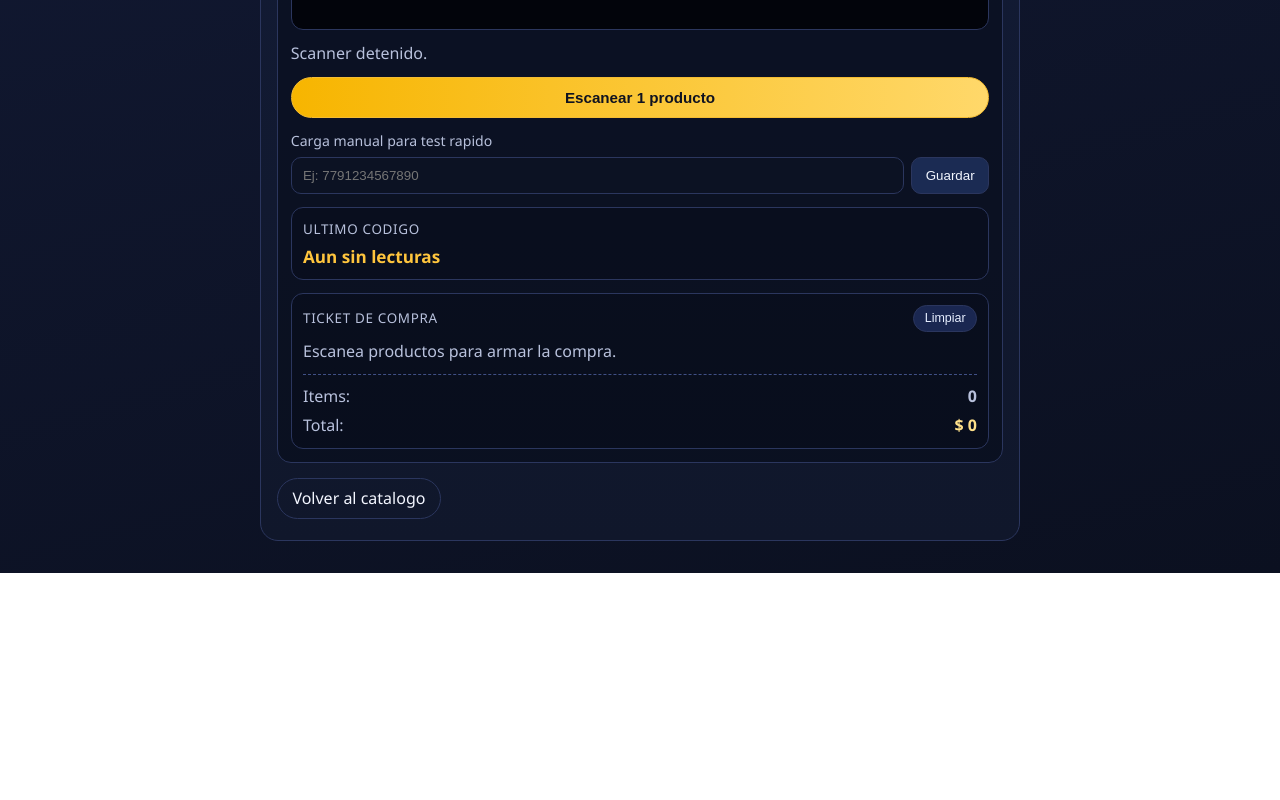
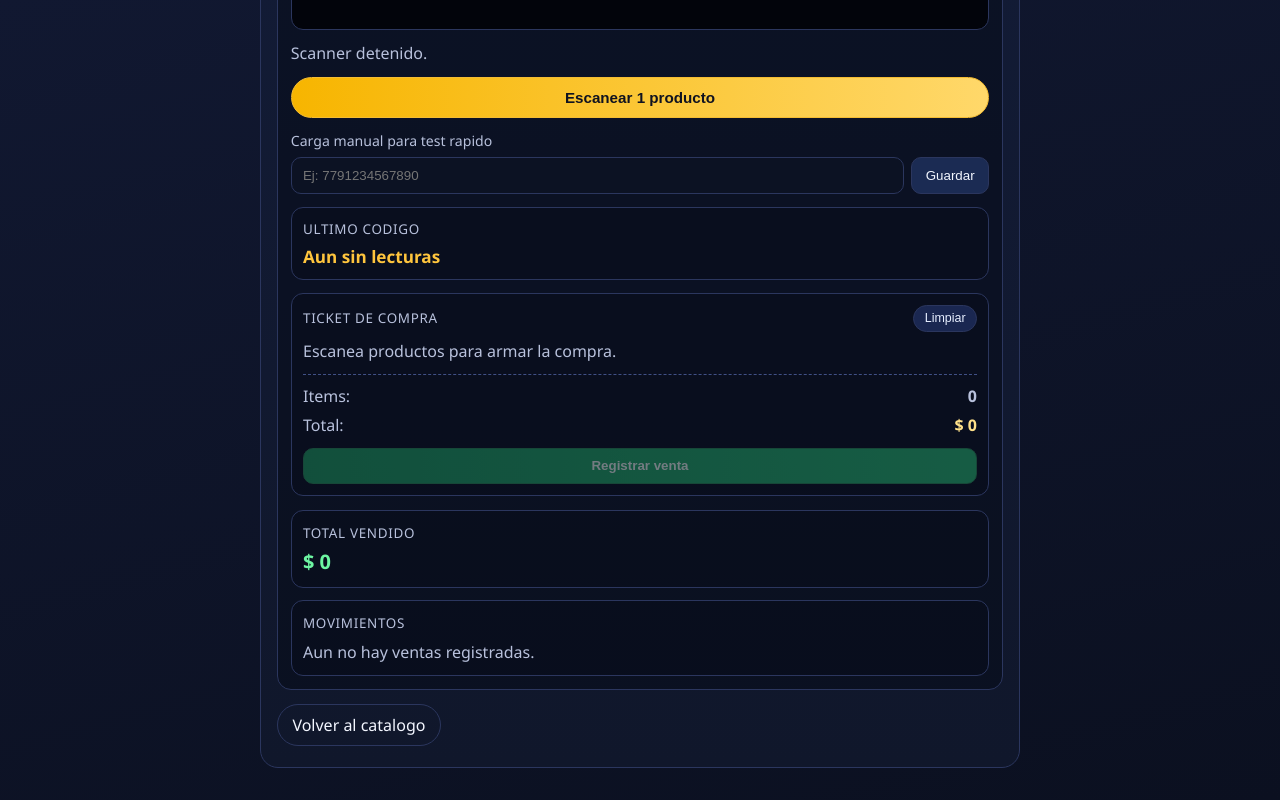
Before and after one commit to MoNRaSpGit/MiniSaaS, a React (Vite) app in the folder FrontSaas/: page /#/project/almacen in a window 1280 px wide. Shown: the part 1150-1950 px from the top of the page. Before the commit the page ends 1723 px from the top, so only its background shows below. Built offline with nearby package versions, Linux system fonts and the light colour scheme.

Commit message:
feat: add sales control panel with ingresos and movement details

```diff
--- a/FrontSaas/src/features/almacen/AlmacenScannerDemo.jsx
+++ b/FrontSaas/src/features/almacen/AlmacenScannerDemo.jsx
@@ -13,6 +13,13 @@ const SCAN_FORMATS = [
 
 function getNowLabel() {
   return new Date().toLocaleTimeString([], { hour: "2-digit", minute: "2-digit" });
+}
+
+function getNowDateTimeLabel() {
+  const now = new Date();
+  const date = now.toLocaleDateString("es-UY");
+  const time = now.toLocaleTimeString([], { hour: "2-digit", minute: "2-digit" });
+  return `${date} ${time}`;
 }
 
 const KNOWN_PRODUCTS = {
@@ -47,6 +54,13 @@ function formatCurrency(value) {
   }).format(value);
 }
 
+function formatIncomeAmount(value) {
+  const amount = new Intl.NumberFormat("es-UY", {
+    maximumFractionDigits: 0
+  }).format(value);
+  return `+$ ${amount}`;
+}
+
 function getDemoProductFromCode(code) {
   if (KNOWN_PRODUCTS[code]) {
     return { ...KNOWN_PRODUCTS[code], code };
@@ -79,6 +93,8 @@ export function AlmacenScannerDemo() {
   const [lastCode, setLastCode] = useState("");
   const [cart, setCart] = useState([]);
   const [manualCode, setManualCode] = useState("");
+  const [movements, setMovements] = useState([]);
+  const [openMovementId, setOpenMovementId] = useState(null);
 
   const isSupported = useMemo(() => {
     return typeof window !== "undefined" && "BarcodeDetector" in window;
@@ -263,6 +279,36 @@ export function AlmacenScannerDemo() {
     setScanMessage("Caja reiniciada. Listo para escanear.");
   };
 
+  const closeSale = () => {
+    if (cart.length === 0) {
+      return;
+    }
+
+    const amount = cart.reduce((acc, item) => acc + item.qty * item.price, 0);
+    const totalUnits = cart.reduce((acc, item) => acc + item.qty, 0);
+    const movement = {
+      id: Date.now(),
+      at: getNowDateTimeLabel(),
+      amount,
+      totalUnits,
+      products: cart.map((item) => ({
+        code: item.code,
+        name: item.name,
+        qty: item.qty,
+        unitPrice: item.price,
+        subtotal: item.qty * item.price
+      }))
+    };
+
+    setMovements((prev) => [movement, ...prev]);
+    setOpenMovementId(movement.id);
+    setCart([]);
+    setLastCode("");
+    setScanMessage(`Venta registrada por ${formatCurrency(amount)}.`);
+  };
+
+  const totalIncome = movements.reduce((acc, movement) => acc + movement.amount, 0);
+
   useEffect(() => {
     return () => {
       stopScanning();
@@ -364,6 +410,73 @@ export function AlmacenScannerDemo() {
           <p className="cart-total">
             Total: <strong>{formatCurrency(totalAmount)}</strong>
           </p>
+          <button
+            type="button"
+            className="checkout-btn"
+            onClick={closeSale}
+            disabled={cart.length === 0}
+          >
+            Registrar venta
+          </button>
+        </div>
+      </div>
+
+      <div className="control-panel">
+        <div className="income-card">
+          <p className="result-title">Total vendido</p>
+          <strong>{formatCurrency(totalIncome)}</strong>
+        </div>
+
+        <div className="movements-panel">
+          <p className="result-title">Movimientos</p>
+          {movements.length === 0 ? (
+            <p className="history-empty">Aun no hay ventas registradas.</p>
+          ) : (
+            <ul className="movement-list">
+              {movements.map((movement) => {
+                const isOpen = openMovementId === movement.id;
+                return (
+                  <li key={movement.id}>
+                    <div className="movement-main">
+                      <div>
+                        <strong>{movement.at}</strong>
+                        <span>{movement.totalUnits} productos vendidos</span>
+                      </div>
+                      <div className="movement-right">
+                        <strong className="movement-positive">
+                          {formatIncomeAmount(movement.amount)}
+                        </strong>
+                        <button
+                          type="button"
+                          className="mini-btn"
+                          onClick={() =>
+                            setOpenMovementId((prev) =>
+                              prev === movement.id ? null : movement.id
+                            )
+                          }
+                        >
+                          {isOpen ? "Ocultar" : "Detalle"}
+                        </button>
+                      </div>
+                    </div>
+
+                    {isOpen ? (
+                      <ul className="movement-detail-list">
+                        {movement.products.map((product) => (
+                          <li key={`${movement.id}-${product.code}`}>
+                            <span>
+                              {product.qty}x {product.name}
+                            </span>
+                            <strong>{formatCurrency(product.subtotal)}</strong>
+                          </li>
+                        ))}
+                      </ul>
+                    ) : null}
+                  </li>
+                );
+              })}
+            </ul>
+          )}
         </div>
       </div>
     </section>
--- a/FrontSaas/src/shared/styles/global.css
+++ b/FrontSaas/src/shared/styles/global.css
@@ -403,6 +403,112 @@ a {
   color: #ffe18a;
 }
 
+.checkout-btn {
+  width: 100%;
+  margin-top: 0.65rem;
+  border: 1px solid #2a8c58;
+  border-radius: 10px;
+  background: linear-gradient(90deg, #1d9f61 0%, #27bc73 100%);
+  color: #f4fff9;
+  font-weight: 700;
+  padding: 0.6rem 0.75rem;
+}
+
+.checkout-btn:disabled {
+  opacity: 0.45;
+}
+
+.control-panel {
+  margin-top: 0.9rem;
+  display: grid;
+  gap: 0.8rem;
+}
+
+.income-card,
+.movements-panel {
+  border: 1px solid var(--stroke);
+  border-radius: 12px;
+  background: rgba(8, 13, 28, 0.66);
+  padding: 0.7rem;
+}
+
+.income-card strong {
+  display: block;
+  margin-top: 0.35rem;
+  color: #6df5a2;
+  font-size: 1.25rem;
+}
+
+.movement-list,
+.movement-detail-list {
+  list-style: none;
+  margin: 0;
+  padding: 0;
+}
+
+.movement-list {
+  margin-top: 0.6rem;
+  display: grid;
+  gap: 0.5rem;
+}
+
+.movement-list > li {
+  border: 1px solid #2b365e;
+  border-radius: 9px;
+  background: #111a33;
+  padding: 0.5rem;
+}
+
+.movement-main {
+  display: flex;
+  justify-content: space-between;
+  gap: 0.6rem;
+}
+
+.movement-main strong {
+  display: block;
+  color: #e9f0ff;
+  font-size: 0.9rem;
+}
+
+.movement-main span {
+  color: var(--muted);
+  font-size: 0.78rem;
+}
+
+.movement-right {
+  text-align: right;
+}
+
+.movement-positive {
+  color: #6df5a2 !important;
+  margin-bottom: 0.28rem;
+}
+
+.movement-detail-list {
+  margin-top: 0.45rem;
+  border-top: 1px dashed #405086;
+  padding-top: 0.45rem;
+  display: grid;
+  gap: 0.35rem;
+}
+
+.movement-detail-list li {
+  display: flex;
+  justify-content: space-between;
+  gap: 0.6rem;
+}
+
+.movement-detail-list li span {
+  color: #dbe7ff;
+  font-size: 0.84rem;
+}
+
+.movement-detail-list li strong {
+  color: #f7d46d;
+  font-size: 0.84rem;
+}
+
 @media (min-width: 640px) {
   .top-bar {
     padding: 1.5rem 1rem 1rem;
```
